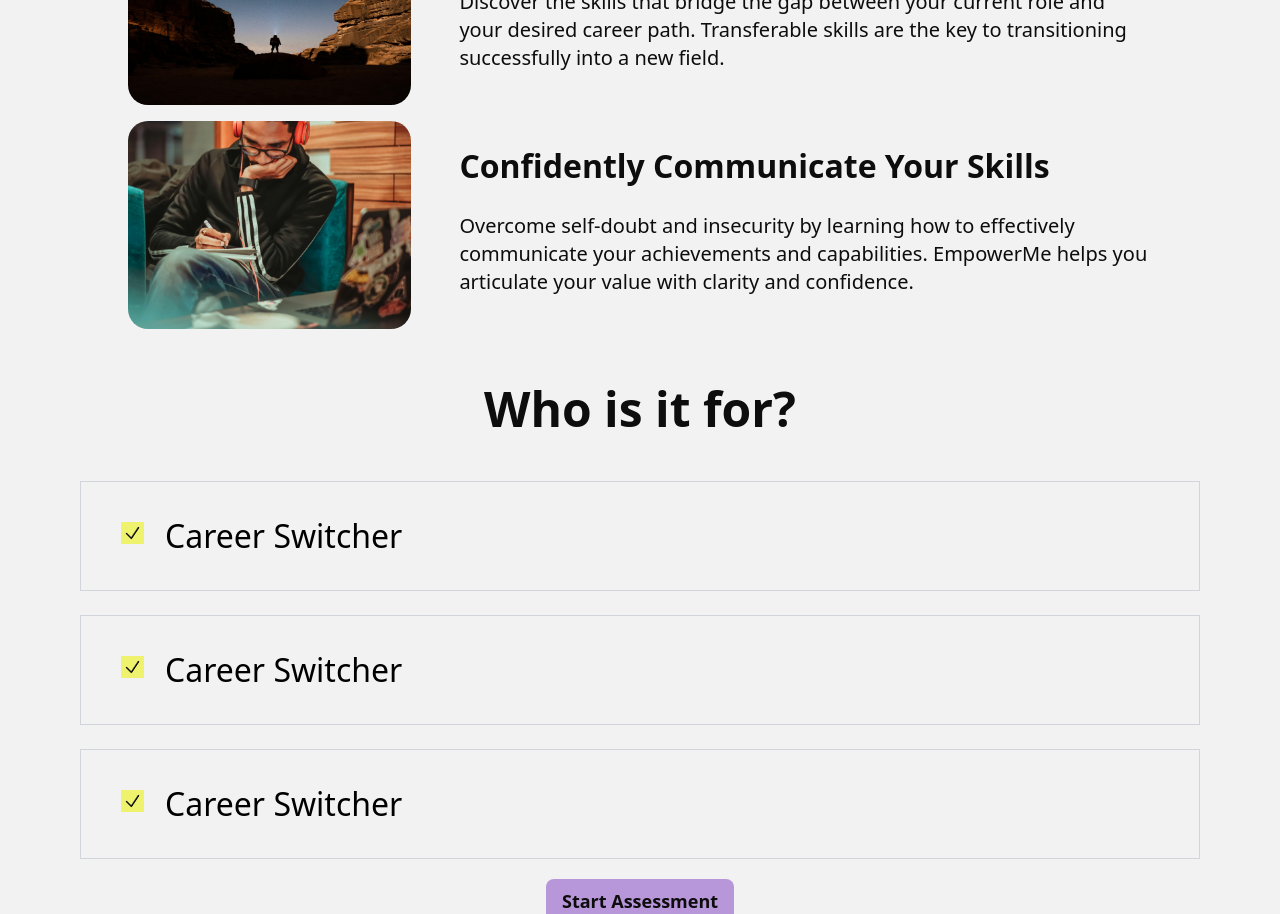
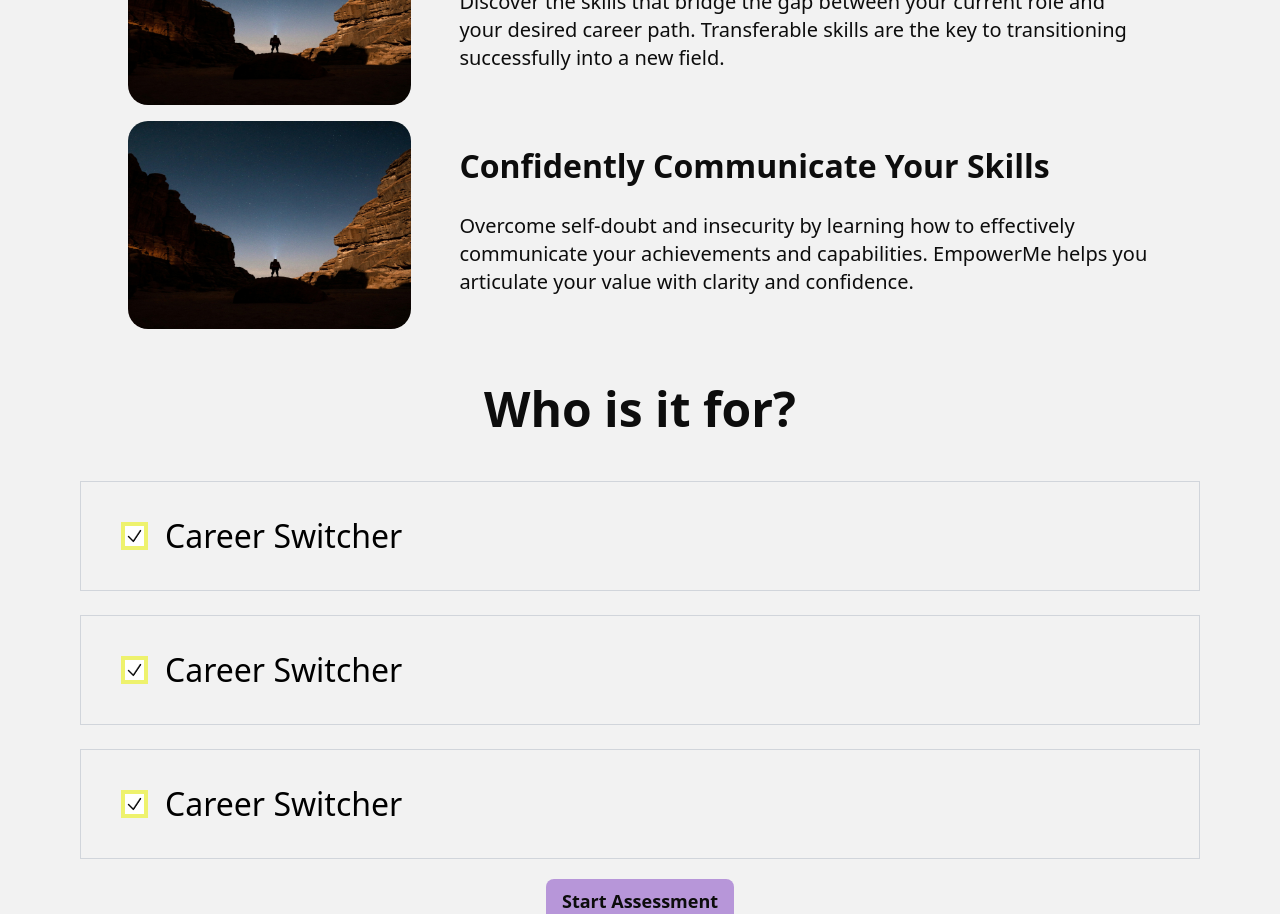
Before and after one commit to cherryontech/soft-skill-generator, a React (Vite) app: page / in a window 1280 px wide. Shown: the part 800-1714 px from the top of the page. Built offline with nearby package versions, Linux system fonts and the light colour scheme.

Commit message:
test new jpg files to fix netlify broken image links

```diff
--- a/src/components_true/LandingPage.tsx
+++ b/src/components_true/LandingPage.tsx
@@ -29,7 +29,7 @@ const LandingPage: React.FC = () => {
         />
         {/* Section 2: Confidently Communicate Your Skills */}
         <ImageWithText
-          imageUrl="src/assets/identify_transferable_skills.jpg"
+          imageUrl="src/assets/identify_transferable_skills_test.jpg"
           altText="A person in orange headphones sits in a chair with chin resting in hand, scrawling in a notebook & concentrating."
           header="Confidently Communicate Your Skills"
           paragraph="Overcome self-doubt and insecurity by learning how to effectively communicate your achievements and capabilities. EmpowerMe helps you articulate your value with clarity and confidence."
```
Also changed, not shown: src/assets/checkmark.jpg, src/assets/identify_transferable_skills_test.jpg (added).
